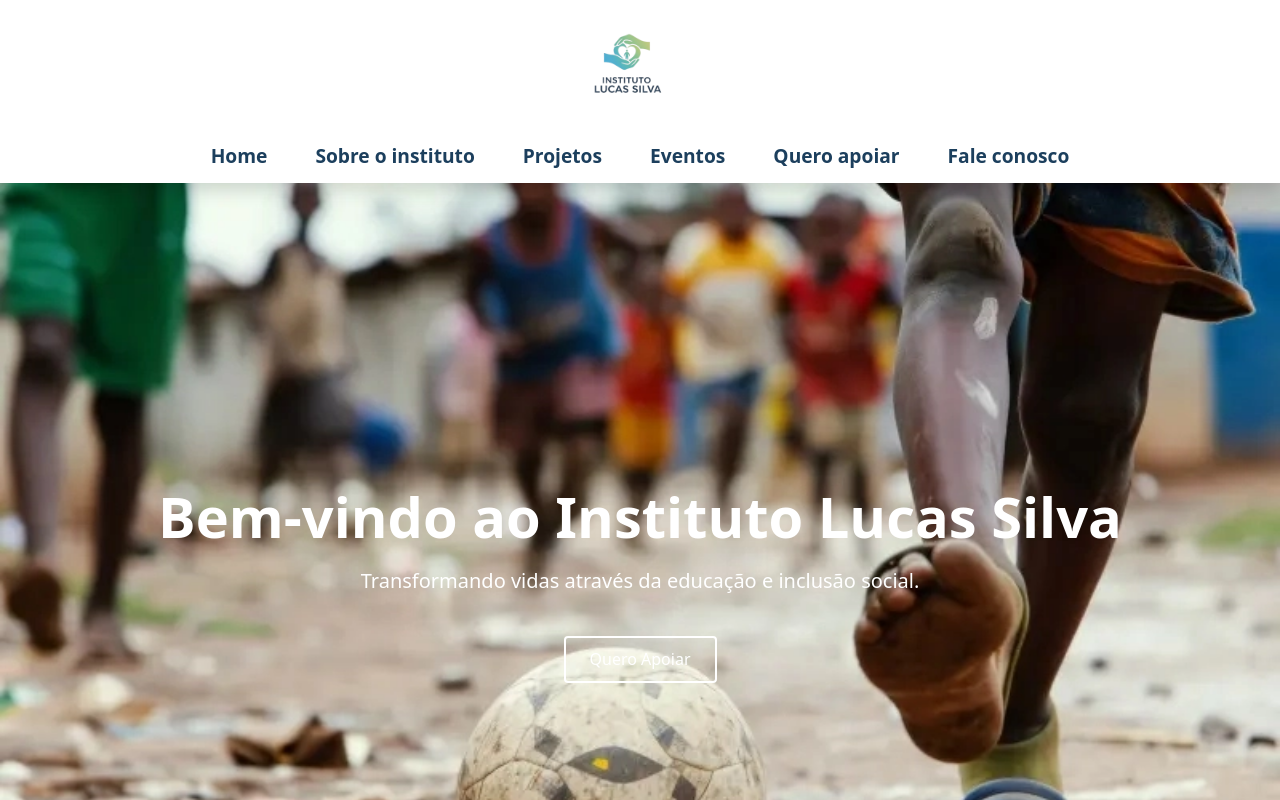
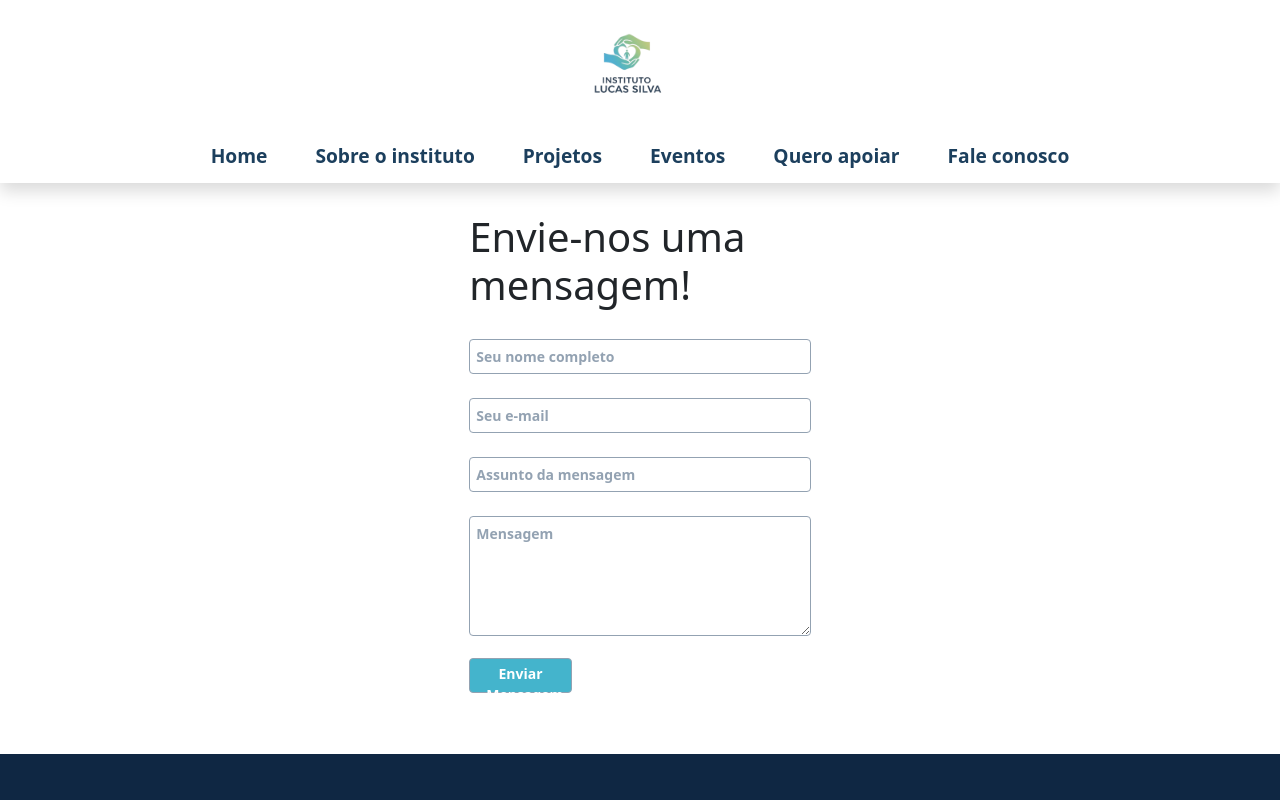
Before and after one commit to matheusdamacena593/projeto_instituto_lucas_silva, a React (Vite) app in the folder spa/: page /fale-conosco in a window 1280 px wide. Before the commit this address led to /. Shown: the top 800 px of the page. Built offline with nearby package versions, Linux system fonts and the light colour scheme.

Commit message:
Desenvolver tela de fale conosco

```diff
--- /dev/null
+++ b/spa/src/Pages/FaleConosco/FaleConosco.tsx
@@ -0,0 +1,54 @@
+import Input from '../../_components/Input/Input.tsx';
+import Button from '../../_components/Button/Button.tsx';
+import TextArea from '../../_components/TextArea/TextArea.tsx';
+import styles from './FaleConoscoStyle.module.scss'
+
+export default function FaleConosco(){
+
+    return (
+        <div className={styles.contactContainer}>
+            <div className="d-flex justify-content-center">
+                <div className="contact-form-wrapper col-lg-8 col-md-10">
+                    <h1 className={styles.contactTitle}>Envie-nos uma mensagem!</h1>
+                    <form>
+                        <Input
+                            placeholder="Seu nome completo"
+                            type="text"
+                            required
+                            className="mb-4"
+                        />
+
+                        <Input
+                            placeholder="Seu e-mail"
+                            type="email"
+                            required
+                            className="mb-4"
+                        />
+
+                        <Input
+                            placeholder="Assunto da mensagem"
+                            type="text"
+                            required
+                            className="mb-4"
+                        />
+
+                        <TextArea
+                            placeholder="Mensagem"
+                            required
+                            rows={5}
+                        />
+
+                        <div className="submit-container mb-5">
+                            <Button
+                                text="Enviar Mensagem"
+                                type="submit"
+                                style={{ width: '30%', height: 35 }}
+                            />
+                        </div>
+                    </form>
+                </div>
+            </div>
+        </div>
+    );
+
+};
--- /dev/null
+++ b/spa/src/Pages/FaleConosco/FaleConoscoStyle.module.scss
@@ -0,0 +1,9 @@
+.contactContainer {
+  width: 40%;
+  margin: 0 auto;
+}
+
+.contactTitle {
+  margin-top: 30px;
+  margin-bottom:30px;
+}
--- a/spa/src/Pages/SobreInstituto/SobreInstituto.module.scss
+++ b/spa/src/Pages/SobreInstituto/SobreInstituto.module.scss
@@ -1,4 +1,4 @@
 .container {
   width: 55%;
-  margin: 240px auto 60px auto;
+  margin: 55px auto 60px auto;
 }
--- a/spa/src/_components/Button/Button.tsx
+++ b/spa/src/_components/Button/Button.tsx
@@ -1,4 +1,5 @@
 import styles from './ButtonStyle.module.scss';
+import React from "react";
 
 type TypeButtonProps = 'submit' | 'reset' | 'button';
 
@@ -7,13 +8,15 @@ interface ButtonProps {
     onClick?: () => void;
     type?: TypeButtonProps;
     disabled?: boolean;
+    style?: React.CSSProperties;
 }
 
 export default function Button({
     text,
     onClick,
     type = 'button',
-    disabled = false
+    disabled = false,
+    style,
 }: ButtonProps) {
     return (
         <button
@@ -22,6 +25,7 @@ export default function Button({
             title={text}
             className={styles.customButton}
             disabled={disabled}
+            style={style}
         >
             {text}
         </button>
--- a/spa/src/_components/Header/Header.tsx
+++ b/spa/src/_components/Header/Header.tsx
@@ -45,7 +45,7 @@ const Header: React.FC = () => {
                 <a className="nav-link" href="#">Quero apoiar</a>
               </li>
               <li className="nav-item">
-                <a className="nav-link" href="#">Fale conosco</a>
+                <a className="nav-link" href="/fale-conosco">Fale conosco</a>
               </li>
             </ul>
           </div>
--- a/spa/src/_components/Input/Input.tsx
+++ b/spa/src/_components/Input/Input.tsx
@@ -1,6 +1,6 @@
 import styles from './InputStyle.module.scss';
 
-type TypeInputProps = 'text' | 'password';
+type TypeInputProps = 'text' | 'password' | 'email';
 
 interface InputProps {
     placeholder?: string;
@@ -8,6 +8,7 @@ interface InputProps {
     value?: string;
     onChange?: (e: React.ChangeEvent<HTMLInputElement>) => void;
     required?: boolean;
+    className?: string;
 }
 
 export default function Input({
@@ -16,6 +17,7 @@ export default function Input({
     value,
     onChange,
     required = false,
+    className,
 }: InputProps) {
     return (
         <div>
@@ -24,7 +26,7 @@ export default function Input({
                 type={type}
                 value={value}
                 onChange={onChange}
-                className={styles.customInput}
+                className={`${styles.customInput} ${className}`}
                 required={required}
             />
         </div>
--- /dev/null
+++ b/spa/src/_components/TextArea/TextArea.tsx
@@ -0,0 +1,30 @@
+import  styles from './TextAreaStyle.module.scss';
+
+interface TextAreaProps {
+    placeholder?: string;
+    value?: string;
+    onChange?: (e: React.ChangeEvent<HTMLTextAreaElement>) => void;
+    required?: boolean;
+    rows?: number;
+}
+
+export default function TextArea({
+     placeholder,
+     value,
+     onChange,
+     required = false,
+     rows = 4
+}: TextAreaProps) {
+    return (
+        <div className="mb-3">
+            <textarea
+                placeholder={placeholder}
+                value={value}
+                onChange={onChange}
+                className={styles.customTextArea}
+                required={required}
+                rows={rows}
+            />
+        </div>
+    );
+}
--- /dev/null
+++ b/spa/src/_components/TextArea/TextAreaStyle.module.scss
@@ -0,0 +1,24 @@
+.customTextArea {
+  padding: 6px 6px;
+  border: 1px solid #93A2B2;
+  border-radius: 4px;
+  font-size: 14px;
+  transition: all 0.3s ease;
+  width: 100%;
+  background-color: white;
+  resize: vertical;
+  min-height: 120px;
+  color: #777777;
+  font-weight: bold;
+}
+
+.customTextArea:focus {
+  outline: none;
+  border-color: #93A2B2;
+  box-shadow: 0 0 0 0.2rem rgba(0, 123, 255, 0.25);
+  background-color: white;
+}
+
+.customTextArea::placeholder {
+  color: #93A2B2;
+}
--- a/spa/src/routes.tsx
+++ b/spa/src/routes.tsx
@@ -12,6 +12,7 @@ import Usuarios from "./Pages/Admin/Usuarios";
 import Home from "./Pages/Home/Home.tsx";
 import Admin from "./Pages/Admin/Admin.tsx";
 import SobreInstituto from "./Pages/SobreInstituto/SobreInstituto.tsx"
+import FaleConosco  from "./Pages/FaleConosco/FaleConosco.tsx";
 
 export default function AppRouter() {
   return (
@@ -21,6 +22,7 @@ export default function AppRouter() {
           <Route index element={<Home />} />
           <Route path="/teste" element={<div className="mt-5 p-5">Aqui é só um teste</div>} />
           <Route path="/sobre-o-instituto" element={<SobreInstituto />} />
+          <Route path="/fale-conosco" element={<FaleConosco />} />
         </Route>
 
         <Route
```
